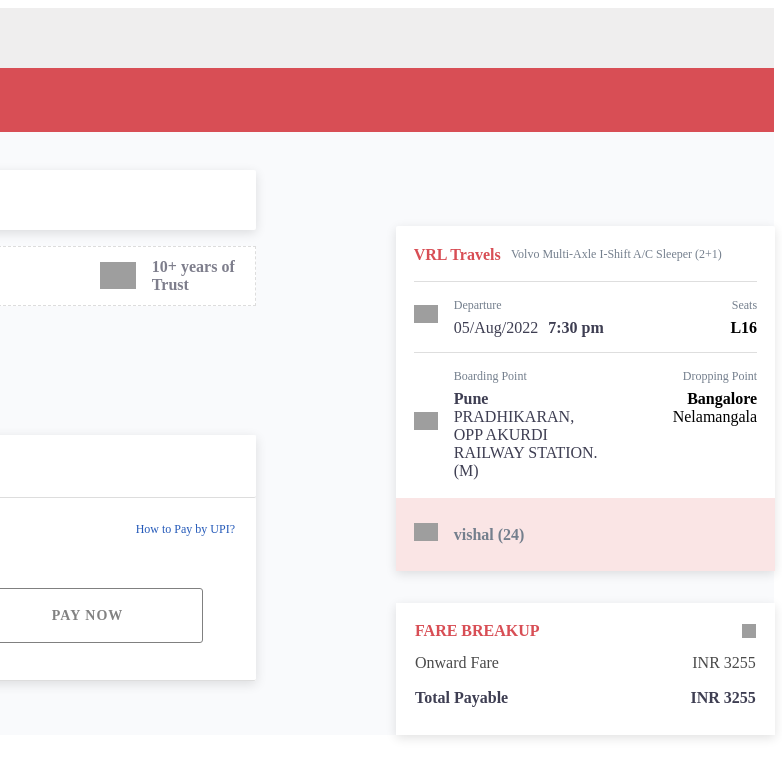
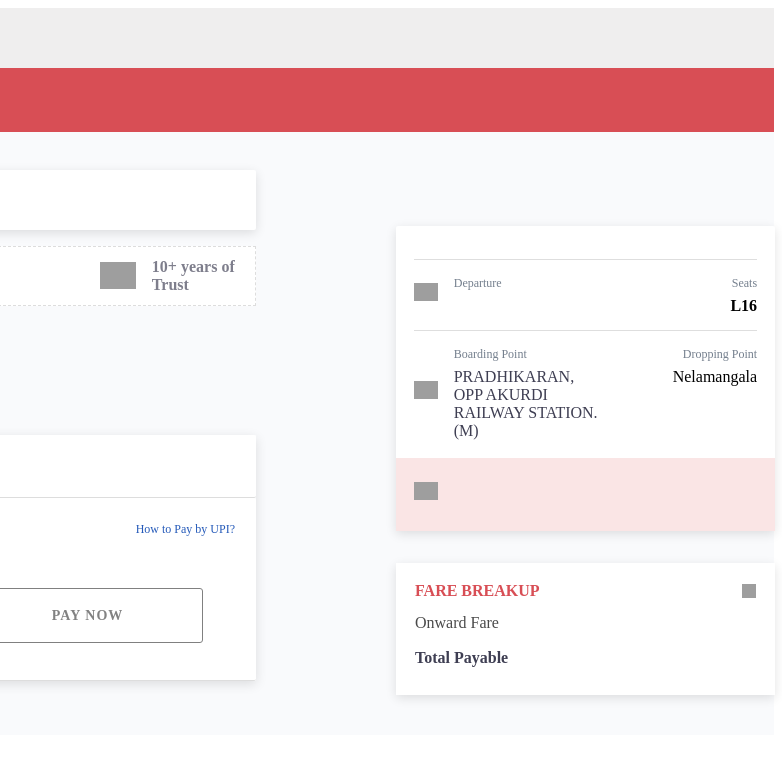
Before and after one commit to vishalvsk/Red-Bus-Clone, a plain HTML site: page Bus checking and booking/Payment_Page/payment.html in a window 1280 px wide. Shown: the full height of the page, 498-1280 px from the left. Drawn offline with nearby package versions, Linux system fonts and the light colour scheme; grey boxes are pictures that could not be loaded; some icons are missing; a web font is replaced by a local one.

Commit message:
changes done by vishal code is working

```diff
--- a/Bus checking and booking/Payment_Page/payment.html
+++ b/Bus checking and booking/Payment_Page/payment.html
@@ -198,9 +198,9 @@
                 <div class="trip-container">
                   <div class="travel-info">
                     <div class="travel-operator-info">
-                      <div class="travel-title" id="company_name" >VRL Travels</div>
+                      <div class="travel-title" id="company_name" ></div>
                       <div class="travel-lbl" id="bus-name">
-                        Volvo Multi-Axle I-Shift A/C Sleeper (2+1)
+
                       </div>
                     </div>
                   </div>
@@ -213,7 +213,7 @@
                       <div class="trip-data">
                         <div class="trip-lbls" >Departure</div>
                         <div class="trip-subtitle" id="date">
-                          05/Aug/2022<b style="padding-left: 10px" id="departure">7:30 pm</b>
+                          <b style="padding-left: 10px" id="departure"></b>
                         </div>
                       </div>
                     </div>
@@ -232,7 +232,7 @@
                       </div>
                       <div class="trip-data">
                         <div class="trip-lbls">Boarding Point</div>
-                        <div class="trip-subtitle"><b id="city_name">Pune</b></div>
+                        <div class="trip-subtitle"><b id="city_name"></b></div>
                         <div class="trip-subtitle" style="text-align: start">
                           PRADHIKARAN, OPP AKURDI RAILWAY STATION. (M)
                         </div>
@@ -240,7 +240,7 @@
                     </div>
                     <div class="bpdp-info-right">
                       <div class="trip-lbls">Dropping Point</div>
-                      <div class="trip-subtitle"><b id="city_end1">Bangalore</b></div>
+                      <div class="trip-subtitle"><b id="city_end1"></b></div>
                       <div class="trip-subtitle" style="text-align: end">
                         Nelamangala
                       </div>
@@ -253,7 +253,7 @@
                       <div class="icon-div">
                         <div class="passengers-info-icon"></div>
                       </div>
-                      <div class="passengers-name" id="name_age">vishal (24)</div>
+                      <div class="passengers-name" id="name_age"></div>
                     </div>
                   </div>
                 </div>
@@ -276,11 +276,11 @@
                   <div>
                     <div class="fareBreakupComp">
                       <div>Onward Fare</div>
-                      <div id="total_price1">INR 3255</div>
+                      <div id="total_price1"></div>
                     </div>
                     <div class="fareBreakupComp">
                       <div class="breakup-lbl">Total Payable</div>
-                      <div class="breakup-lbl" id="total_price">INR 3255</div>
+                      <div class="breakup-lbl" id="total_price"></div>
                     </div>
                   </div>
                 </div>
```
